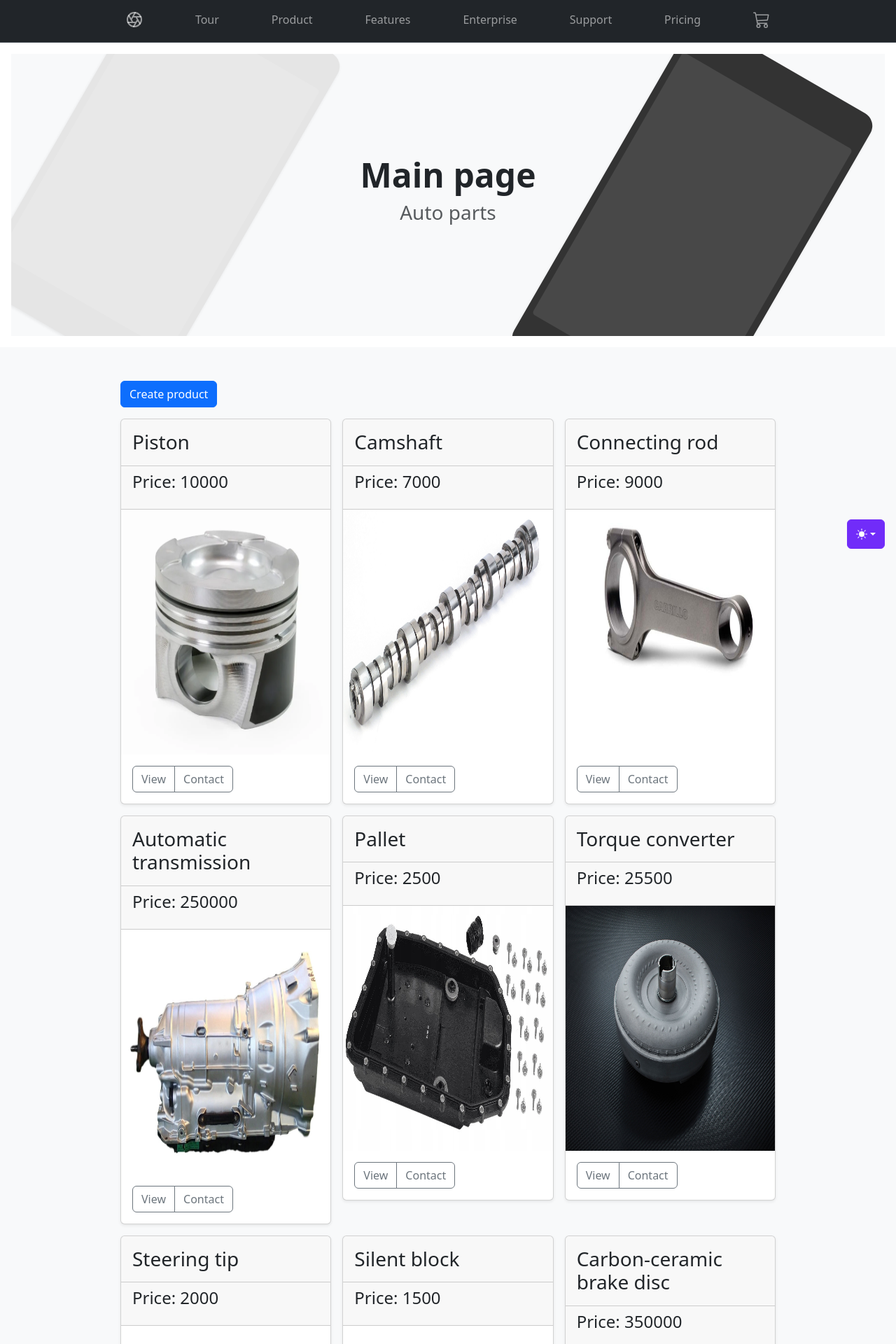
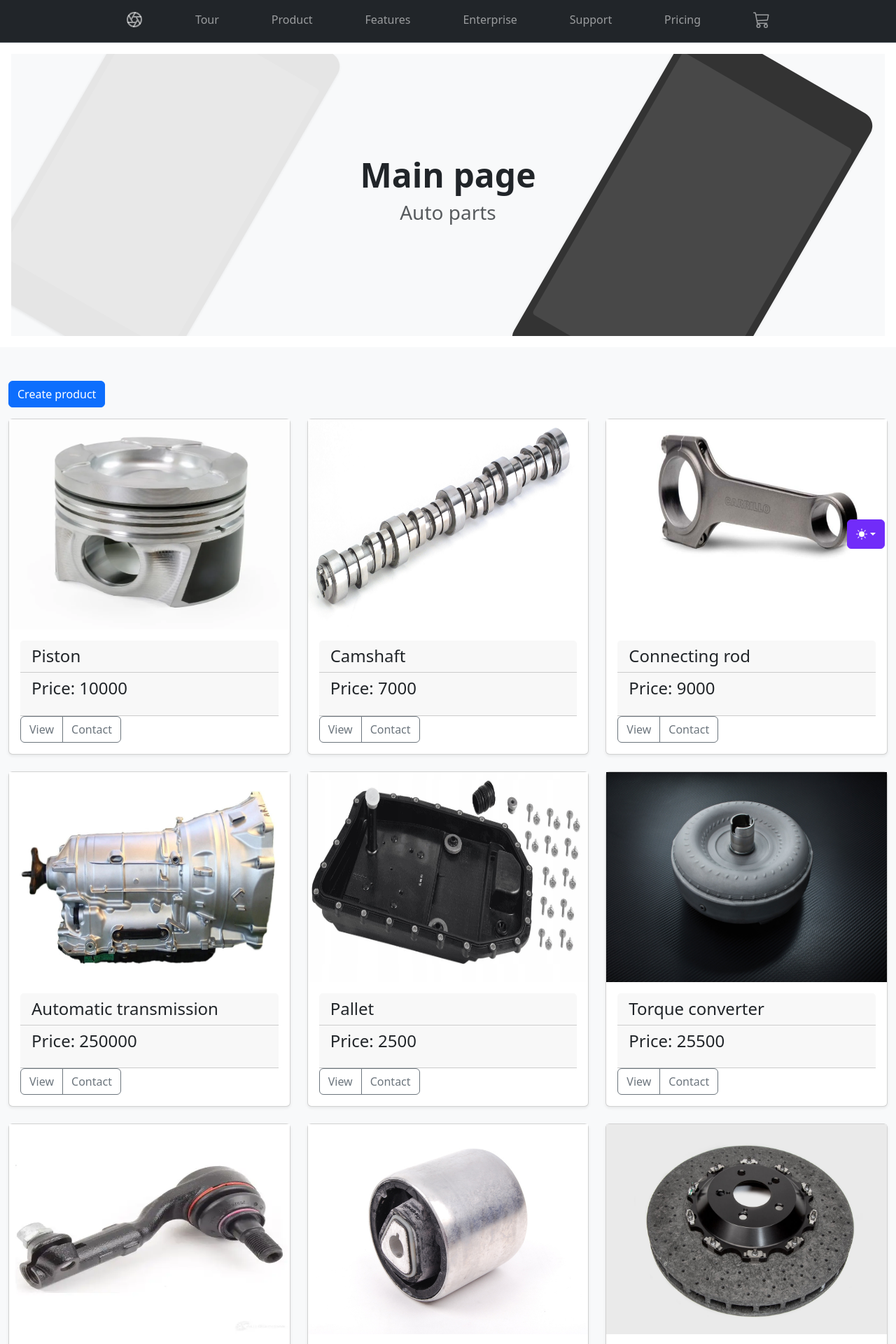
Before and after one commit to ssher250110/homework, a Django app: page / in a window 1280 px wide. Shown: the top 1920 px of the page at 70% size. Run offline with Django 5.2, Linux system fonts and the light colour scheme; data comes from the database, SQL or seed files in the repository; some libraries are stand-ins or nearby versions.

Commit message:
editing view frontend

```diff
--- a/catalog/templates/catalog/base.html
+++ b/catalog/templates/catalog/base.html
@@ -210,7 +210,7 @@
                 <circle cx="12" cy="12" r="10"/>
                 <path d="M14.31 8l5.74 9.94M9.69 8h11.48M7.38 12l5.74-9.94M9.69 16L3.95 6.06M14.31 16H2.83m13.79-4l-5.74 9.94"/>
             </svg>
-            <small class="d-block mb-3 text-body-secondary">&copy; 2017–2024</small>
+            <small class="d-block mb-3 text-body-secondary">2017–{% now 'Y' %}</small>
         </div>
         <div class="col-6 col-md">
             <h5>Features</h5>
--- a/catalog/templates/catalog/product_detail.html
+++ b/catalog/templates/catalog/product_detail.html
@@ -7,12 +7,12 @@
 
 {% block content %}
     <div class="album py-5 bg-body-tertiary">
-        <div class="container">
+        <div class="container-fluid">
             <div class="row row-cols-1 row-cols-sm-2 row-cols-md-3 g-3">
                 <div class="col">
                     <div class="card shadow-sm">
-                        <img class="img-fluid" src="{{ object.photo | mymedia }}"
-                             style="height: 350px;width: auto;">
+                        <img src="{{ object.photo | mymedia }}"
+                             style="height: 300px;width: auto;">
                         <div class="card-body">
                             <h5 class="card-title">{{ object.name }}</h5>
                             <p class="card-text">{{ object.description }}</p>
--- a/catalog/templates/catalog/product_list.html
+++ b/catalog/templates/catalog/product_list.html
@@ -9,33 +9,32 @@
 {% block content %}
     <main>
         <div class="album py-5 bg-body-tertiary">
-            <div class="container">
+            <div class="container-fluid">
                 <a class="btn btn-primary mb-3"
                    href="{% url 'catalog:create_product' %}" role="button">Create product
                 </a>
-                <div class="row row-cols-1 row-cols-sm-2 row-cols-md-3 g-3">
+                <div class="row row-cols-2 row-cols-sm-2 row-cols-md-3 g-4">
                     {% for object in object_list %}
                         <div class="col">
                             <div class="card shadow-sm">
-                                <div class="card-header py-3">
-                                    <h3 class="my-0 fw-normal">{{ object.name }}</h3>
+                                <img class="img-fluid" src="{{ object.photo | mymedia }}"
+                                     style="height: 300px;width: auto;">
+                                <div class="card-body">
+                                    <div class="card-header py-2">
+                                        <h4 class="my-0 fw-normal">{{ object.name }}</h4>
                                     </div>
                                     <div class="card-header py-2">
                                         <h4 class="card-title pricing-card-title">Price: {{ object.price }}</h4>
                                         <p class="text-start m-3">{{ object.description|truncatewords:100 }}</p>
                                     </div>
-                                <img class="img-fluid" src="{{ object.photo | mymedia }}"
-                                     style="height: 350px;width: auto;">
-                                <div class="d-flex justify-content-between align-items-center">
-                                    <div class="card-body">
                                     <div class="btn-group">
                                         <a class="btn btn--sm btn-outline-secondary"
-                                               href="{% url 'catalog:product_info' object.id %}" role="button">View
+                                           href="{% url 'catalog:product_info' object.id %}"
+                                           role="button">View
                                         </a>
                                         <a class="btn btn--sm btn-outline-secondary"
                                            href="{% url 'catalog:contact_info' %}" role="button">Contact
                                         </a>
-                                        </div>
                                     </div>
                                 </div>
                             </div>
```
Lines whose indentation alone changed are shown as unchanged.
